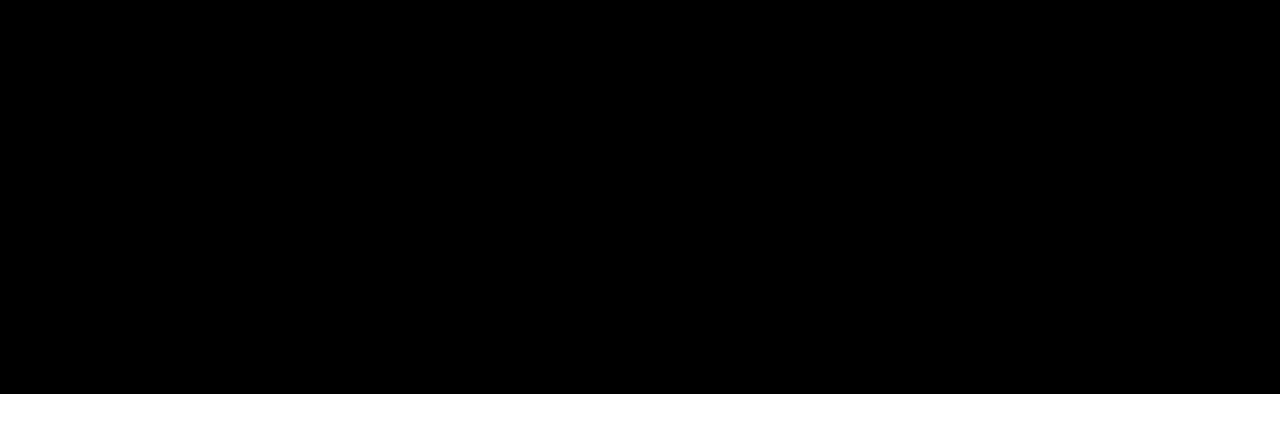
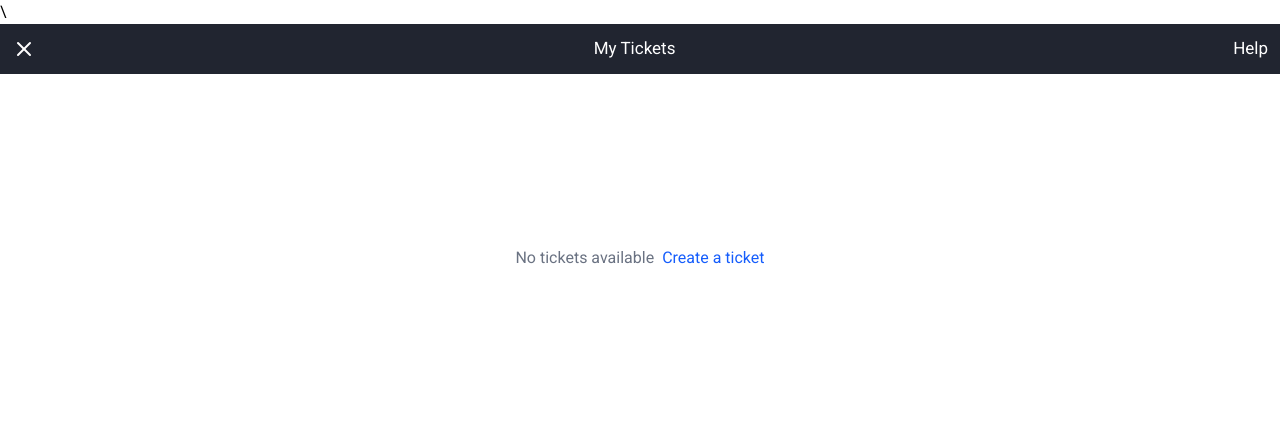
Before and after one commit to o1-spec/Ticket-share, a Next.js app: page / in a window 1280 px wide. Shown: the top 432 px of the page. Built offline with nearby package versions, Linux system fonts and the light colour scheme.

Commit message:
feat:added feature

```diff
--- a/app/layout.tsx
+++ b/app/layout.tsx
@@ -21,9 +21,8 @@
 }>) {
   return (
     <html lang="en" className="bg-white">
-      <body className={`${Roboto_Font.className} relative`}>
-        <div className="absolute top-0 right-0 bottom-0 left-0 bg-black z-[12321]"></div>
-        <TicketProvider>{children}</TicketProvider>
+      <body className={`${Roboto_Font.className}`}>
+        \<TicketProvider>{children}</TicketProvider>
       </body>
     </html>
   );
```
